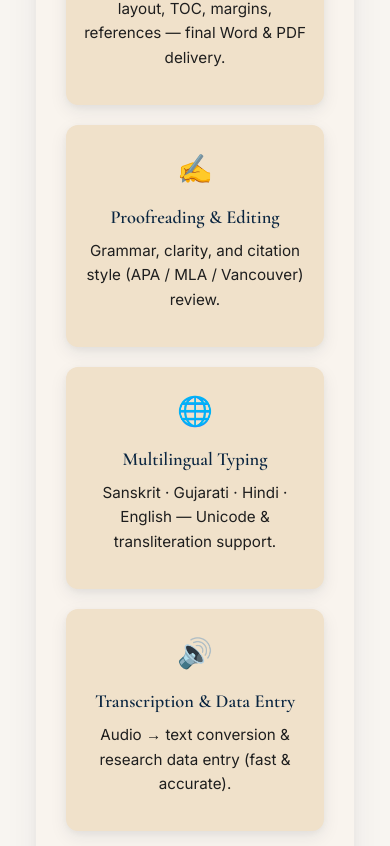
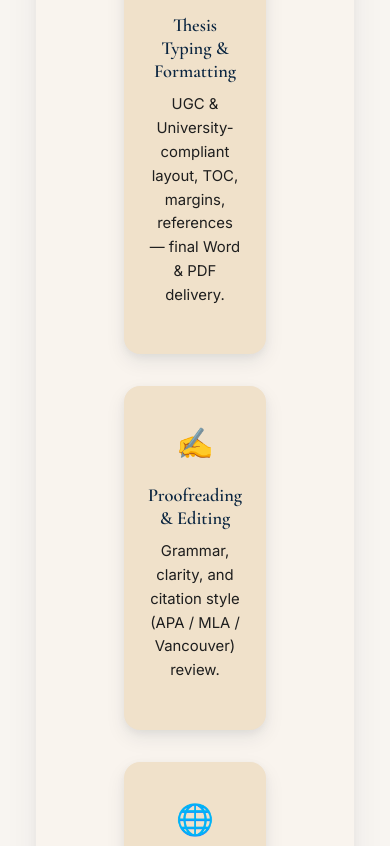
Before and after one commit to digital-typist/digital-typist-lts, a Next.js app: page / in a window 390 px wide. Shown: the part 1298-2144 px from the top of the page. Built offline with nearby package versions, Linux system fonts and the light colour scheme.

Commit message:
Update home.css

```diff
--- a/src/app/css/home.css
+++ b/src/app/css/home.css
@@ -151,36 +151,42 @@
 /* ===== GRID FOR SERVICE CARDS ===== */
 .grid {
     display: grid;
-    grid-template-columns: repeat(4, 1fr);
-    gap: 28px;
+    grid-template-columns: repeat(3, 1fr);
+    gap: 32px;
     justify-items: center;
     align-items: stretch;
     width: 100%;
-    max-width: 1150px;
+    max-width: 1050px;
     margin: 0 auto;
+}
+
+/* center the last single card if odd count (like 4th) */
+.grid>*:last-child:nth-child(4) {
+    grid-column: 2;
 }
 
 /* ===== SERVICE CARDS ===== */
 .card {
     background: #f0e1ca;
-    border-radius: 12px;
-    box-shadow: 0 6px 18px rgba(10, 37, 64, 0.08),
-        0 2px 6px rgba(0, 0, 0, 0.04);
-    padding: 24px 20px;
-    max-width: 280px;
+    border-radius: 16px;
+    box-shadow: 0 8px 20px rgba(10, 37, 64, 0.08),
+        0 3px 8px rgba(0, 0, 0, 0.05);
+    padding: 32px 24px;
+    width: 300px;
+    height: 280px;
     text-align: center;
     transition: transform 0.3s ease, box-shadow 0.3s ease;
 }
 
 .card:hover {
     transform: translateY(-4px);
-    box-shadow: 0 10px 24px rgba(10, 37, 64, 0.12),
-        0 4px 10px rgba(0, 0, 0, 0.06);
+    box-shadow: 0 12px 28px rgba(10, 37, 64, 0.12),
+        0 4px 12px rgba(0, 0, 0, 0.06);
 }
 
 .card .icon {
-    font-size: 1.8rem;
-    margin-bottom: 12px;
+    font-size: 1.9rem;
+    margin-bottom: 14px;
 }
 
 .card h3 {
@@ -193,44 +199,29 @@
 
 .card p {
     font-family: "Inter", sans-serif;
-    font-size: 0.95rem;
+    font-size: 0.93rem;
     color: var(--text);
     line-height: 1.6;
 }
 
 /* ===== RESPONSIVE GRID ===== */
-@media (max-width: 1200px) {
+@media (max-width: 1000px) {
     .grid {
-        grid-template-columns: repeat(3, 1fr);
-        max-width: 950px;
+        grid-template-columns: repeat(2, 1fr);
+    }
+
+    .grid>*:last-child:nth-child(4) {
+        grid-column: auto;
     }
 }
 
-@media (max-width: 900px) {
-    .grid {
-        grid-template-columns: repeat(2, 1fr);
-        max-width: 700px;
-    }
-}
-
-@media (max-width: 600px) {
+@media (max-width: 700px) {
     .grid {
         grid-template-columns: 1fr;
-        max-width: 400px;
-    }
-
-    .services {
-        padding: 60px 30px 80px;
-    }
-}
-
-@media (max-width: 768px) {
-    .grid {
-        gap: 20px;
     }
 
     .card {
-        max-width: 100%;
-        padding: 20px 16px;
+        width: 90%;
+        height: auto;
     }
 }
```
